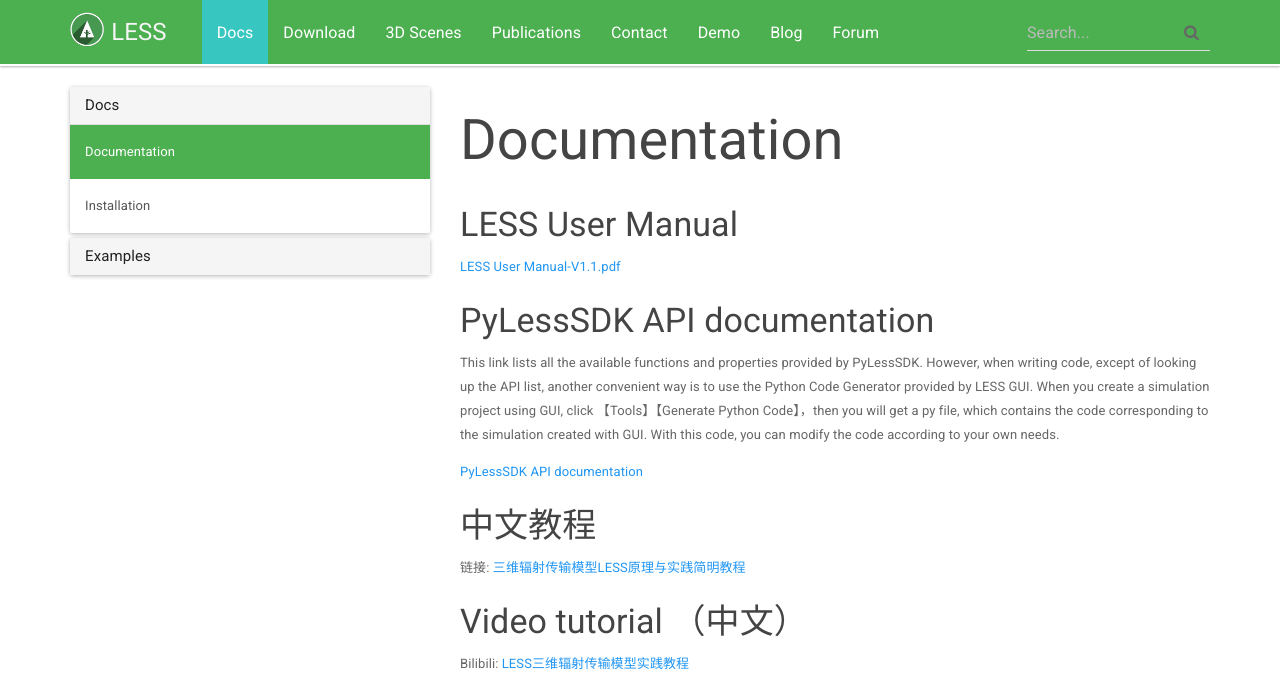
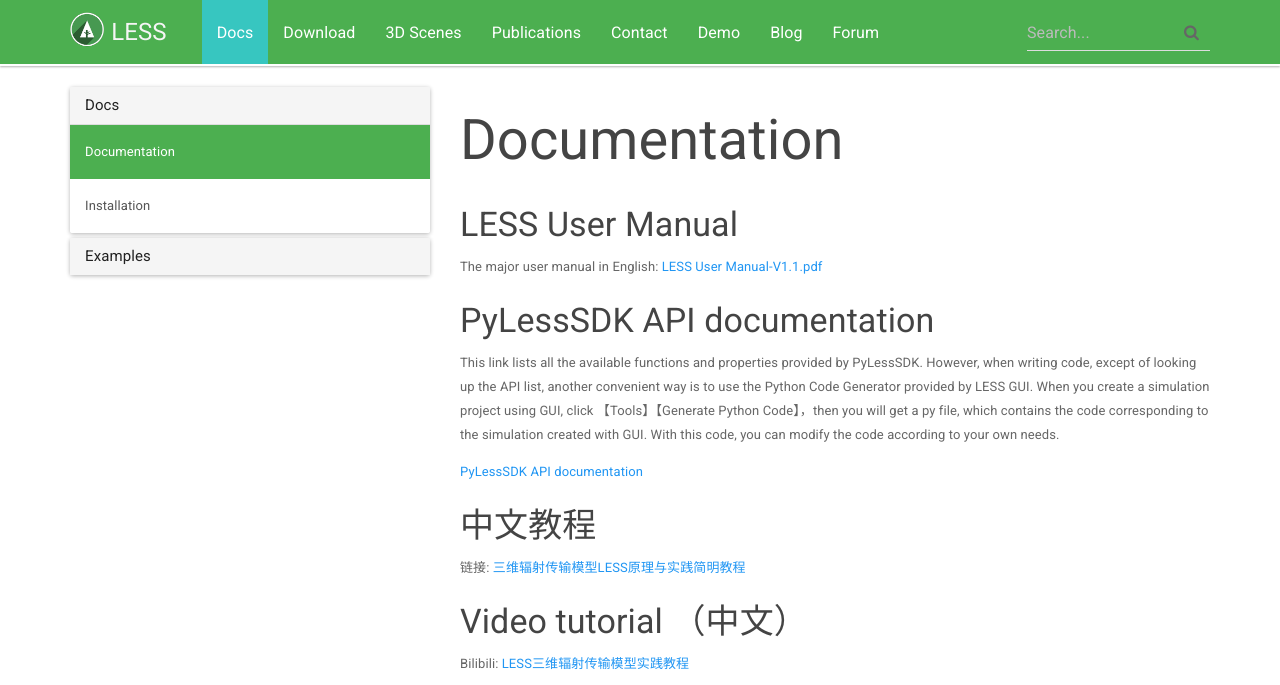
Before and after one commit to jianboqi/jianboqi.github.io, a Jekyll site: the page built from _docs/documentation.md, in a window 1280 px wide and 1188 px high, cut to the strip 0-685 px from the top of the window. Built offline with Jekyll 4.4.1, drawn with Linux system fonts in a browser that asks for light colours; nearby versions of some CDN libraries.

Commit message:
Update documentation.md

```diff
--- a/_docs/documentation.md
+++ b/_docs/documentation.md
@@ -8,6 +8,7 @@
 
 
 ### LESS User Manual
+The major user manual in English:
 [LESS User Manual-V1.1.pdf](http://lessrt.org/Attachments/LESS_User_Manual-V1.1.pdf)
 
 ### PyLessSDK API documentation
```
